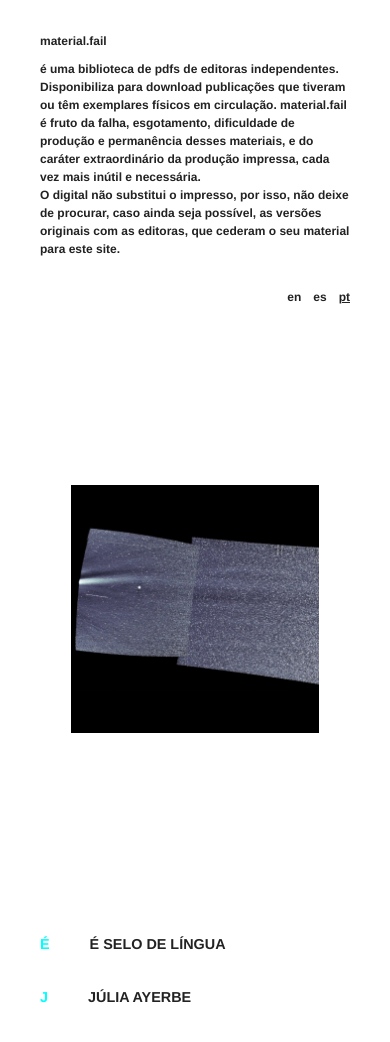
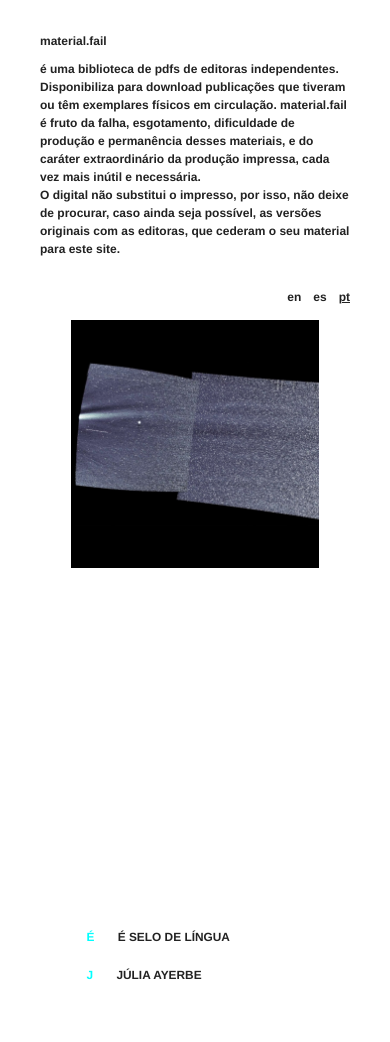
Before and after one commit to material-fail/material.fail, a Jekyll site: the page built from _pages/index.md, in a window 390 px wide. Shown: the top 1042 px of the page. Built offline with Jekyll 4.4.1, drawn with Linux system fonts in a browser that asks for light colours; nearby versions of some CDN libraries.

Commit message:
adjusts mobile lists

```diff
--- a/css/main.scss
+++ b/css/main.scss
@@ -99,6 +99,7 @@ a {
   .list-container {
     position: relative;
     width: 100%;
+    min-height: 270px;
     padding: 0;
     margin: 0;
     box-sizing: border-box;
@@ -109,6 +110,7 @@ a {
       width: 75%;
       max-width: 800px;
       height: 100%;
+      min-height: 0;
       flex-grow: 0;
     }
 
@@ -131,12 +133,13 @@ a {
         background-image: url({{ site.baseurl }}/media/images/backgrounds/background-sq-7.jpg);
         background-size: contain;
         background-repeat: no-repeat;
-        background-position: center 25%;
+        background-position: center top;
 
         @include media-query(DESKTOP) {
           width: 256px;
           height: 100%;
           padding-bottom: 0;
+          background-position: center 25%;
         }
       }
     }
@@ -169,7 +172,7 @@ a {
         }
 
         .list-content-align {
-          width: 100%;
+          width: 70%;
           height: 100%;
           margin: 0 auto;
 
@@ -208,19 +211,24 @@ a {
     }
 
     li {
-      font-size: 0.8 * $LIST-TEXT-SIZE;
-      line-height: 2;
+      font-size: 0.66 * $LIST-TEXT-SIZE;
+      line-height: 1.2;
       padding: 12px 0;
 
       @include media-query(DESKTOP) {
         font-size: $LIST-TEXT-SIZE;
+        line-height: 2;
       }
 
       a {
         text-transform: uppercase;
-        padding-left: 36px;
+        padding-left: 20px;
         color: invert($LIST-COLOR, 100%);
         mix-blend-mode: difference;
+
+        @include media-query(DESKTOP) {
+          padding-left: 36px;
+        }
       }
     }
   }
```
